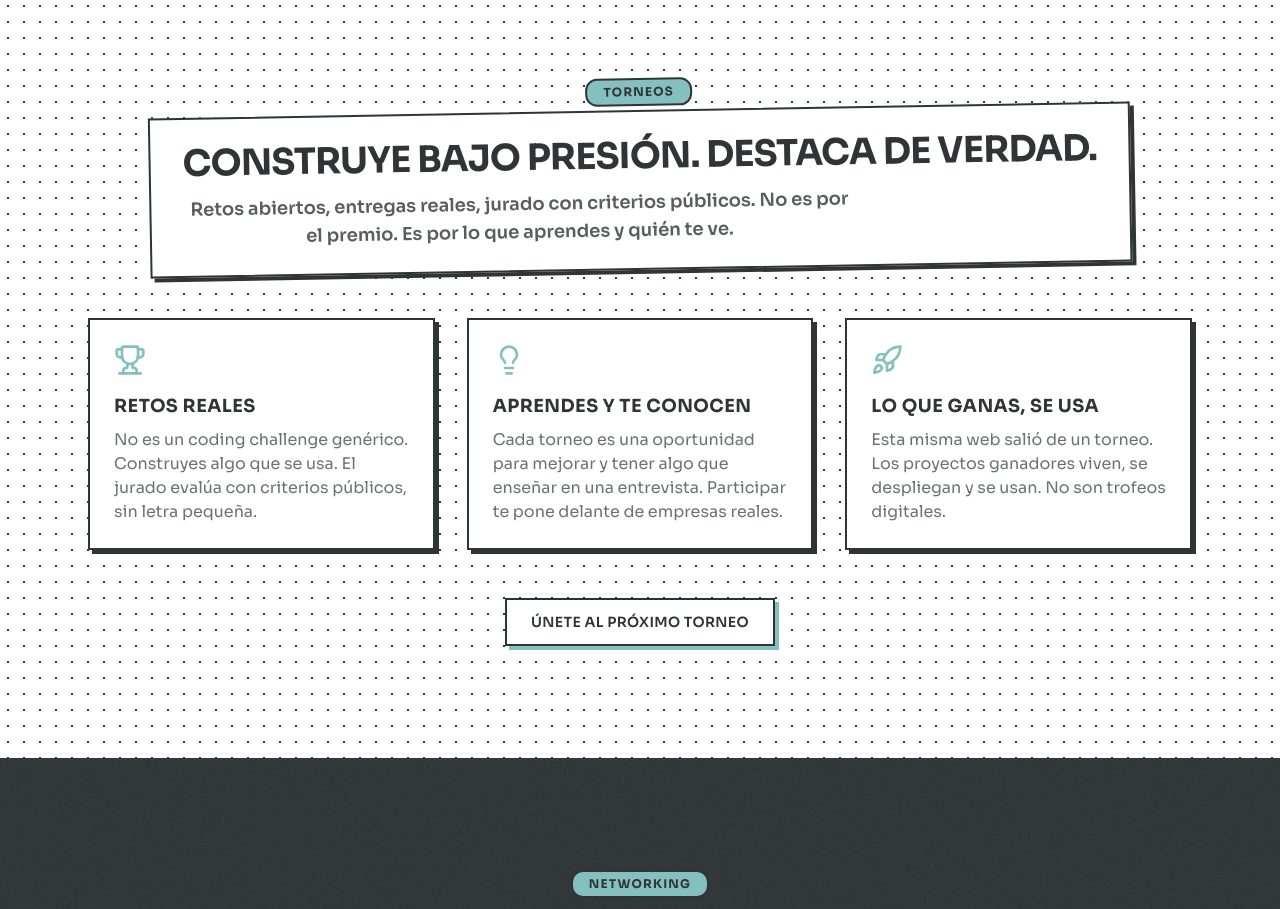
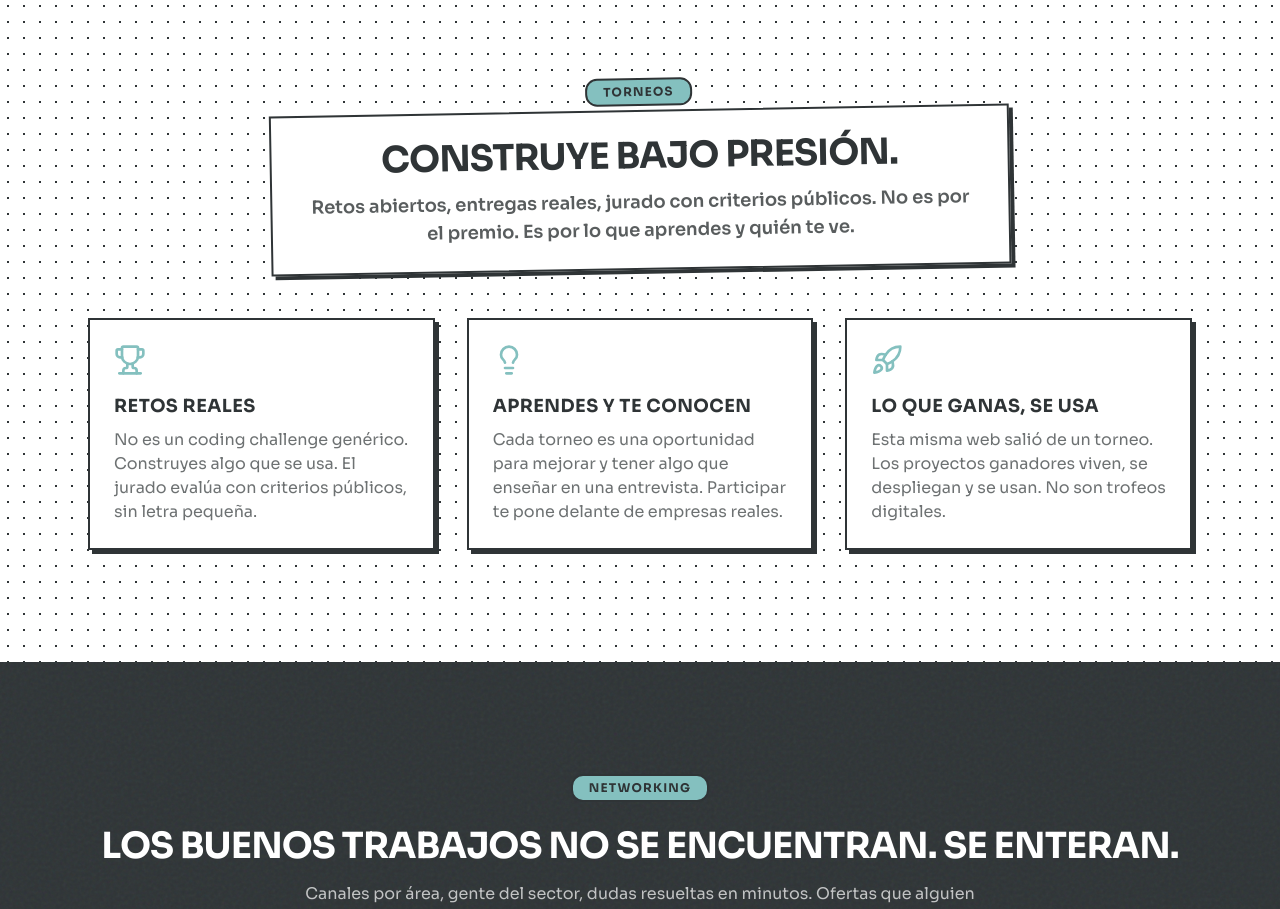
Before and after one commit to MCervantesGonzalez/techtojob-landing, a Next.js app: page / in a window 1280 px wide. Shown: the part 2320-3229 px from the top of the page. Built offline with nearby package versions, Linux system fonts and the light colour scheme.

Commit message:
fix: shorten Tournaments title, center header text, and remove bottom CTA button
- Title shortened to 'Construye bajo presión.'
- Header box text center-aligned with text-center and mx-auto on subtitle
- Removed 'Únete al próximo torneo' button and unused NeoButton import

```diff
--- a/src/components/sections/Tournaments.tsx
+++ b/src/components/sections/Tournaments.tsx
@@ -1,5 +1,4 @@
 import { Trophy, Lightbulb, Rocket } from "lucide-react";
-import { NeoButton } from "@/components/ui/NeoButton";
 import { NeoCard } from "@/components/ui/NeoCard";
 import { SectionBadge } from "@/components/ui/SectionBadge";
 
@@ -33,11 +32,11 @@ export function Tournaments() {
             <SectionBadge className="absolute -top-4 left-1/2 -translate-x-1/2">
               Torneos
             </SectionBadge>
-            <div className="mt-4 bg-brand-white border-2 border-brand-dark px-8 py-6 shadow-[4px_4px_0px_0px_#2f3436]">
+            <div className="mt-4 bg-brand-white border-2 border-brand-dark px-8 py-6 shadow-[4px_4px_0px_0px_#2f3436] text-center">
               <h2 className="text-3xl font-bold uppercase tracking-tight text-brand-dark md:text-4xl">
-                Construye bajo presión. Destaca de verdad.
+                Construye bajo presión.
               </h2>
-              <p className="mt-3 max-w-2xl text-lg font-semibold text-brand-dark/80">
+              <p className="mt-3 max-w-2xl mx-auto text-lg font-semibold text-brand-dark/80">
                 Retos abiertos, entregas reales, jurado con criterios públicos. No
                 es por el premio. Es por lo que aprendes y quién te ve.
               </p>
@@ -60,16 +59,6 @@ export function Tournaments() {
             </NeoCard>
           ))}
         </div>
-
-        <div className="mt-12 text-center">
-          <a
-            href="https://discord.gg/h9FFgKdkRd"
-            target="_blank"
-            rel="noopener noreferrer"
-          >
-            <NeoButton variant="primary">Únete al próximo torneo</NeoButton>
-          </a>
-        </div>
       </div>
     </section>
   );
```
